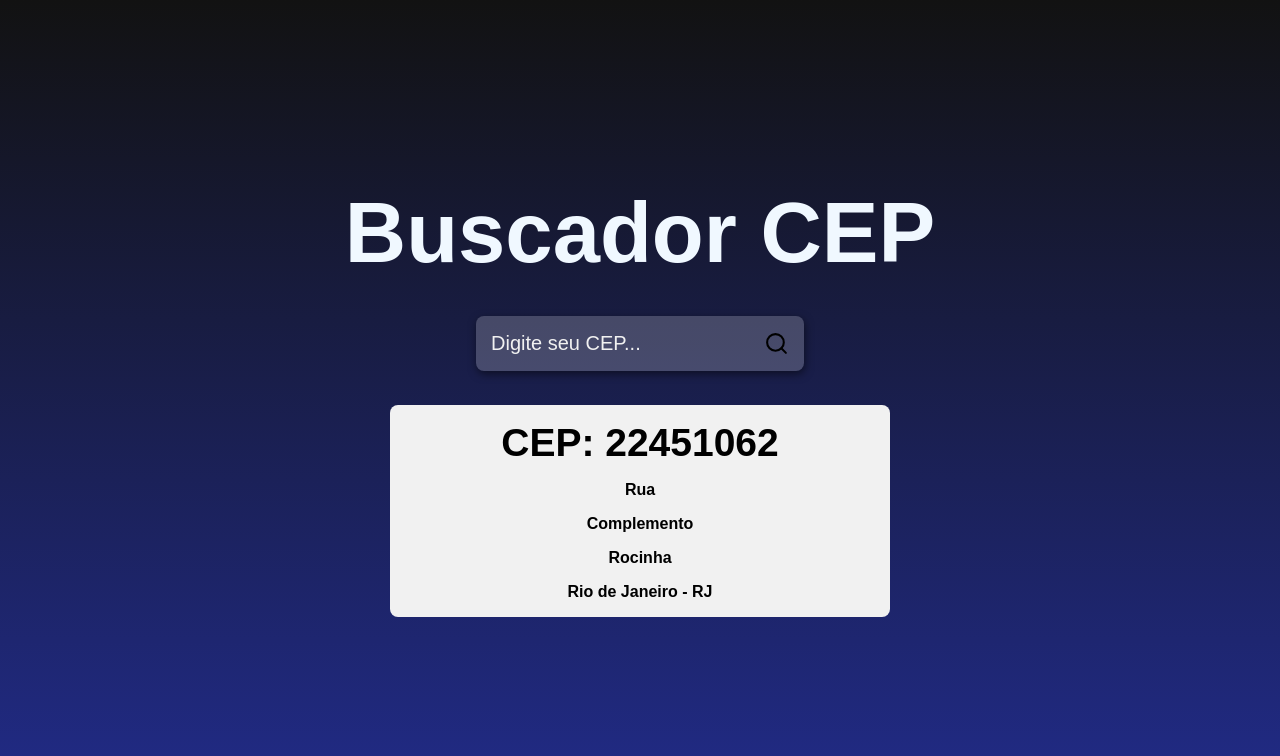
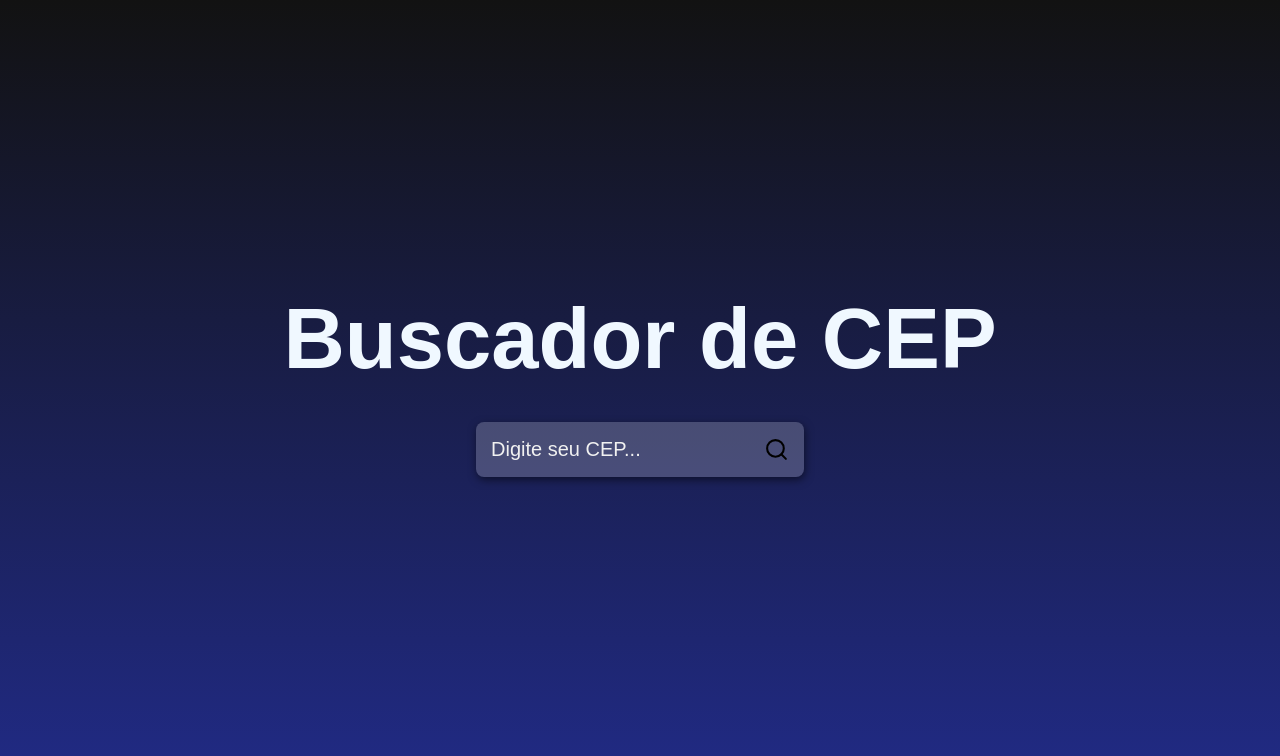
Before and after one commit to IataAnderson/Buscador-de-CEP-, a React (Vite) app: page / in a window 1280 px wide. Shown: the top 756 px of the page. Built offline with nearby package versions, Linux system fonts and the light colour scheme.

Commit message:
Passando propriedades de retorno no main

```diff
--- a/src/App.jsx
+++ b/src/App.jsx
@@ -1,17 +1,36 @@
 import { useState } from 'react'
 import {FiSearch} from 'react-icons/fi'
+import Api from './services/Api.jsx';
 import './styles.css';
 
 function App() {
   const [input, setInput] = useState('')
+  const [cep, setCep] = useState({});
 
-  function handleSearch() {
-    alert("Valor do input " + input)
+  async function handleSearch() {
+    //22451041/json/
+
+    if(input === ''){
+      alert("Preencha algum cep!")
+      return;
+    }
+    try{
+      const response = await Api.get(`${input}/json`);
+      setCep(response.data)
+      setInput("")
+
+    }catch{
+      alert("Ops erro ao buscar...")
+      setInput("")
+
+
+    }
+
   }
 
   return (
     <div className="container">
-      <h1 className='title'>Buscador CEP</h1>
+      <h1 className='title'>Buscador de CEP</h1>
 
       <div className='containerInput'>
         <input
@@ -24,14 +43,19 @@
            <FiSearch size={25} color="#000" />
          </button>
          </div>
-      <main className='main'>
-        <h2>CEP: 22451062</h2>
+         {/* Acessando a useStates e verificando se tem alguma propriedade dentro do objeto*/}
+         {/*length é o tamanho do objeto, se o objeto for maior que 0 é pq tem algo e o main aparece*/}
+        {Object.keys(cep).length > 0 && (
+          <main className='main'>
+          <h2>CEP: {cep.cep}</h2>
+          <span>Logradouro:{cep.logradouro}</span>
+          <span>Complemento: {cep.complemento}</span>
+          <span>Bairro:{cep.bairro}</span>
+          <span>Cidade:{cep.localidade} - {cep.uf}</span>
+        </main>
 
-        <span>Rua</span>
-        <span>Complemento</span>
-        <span>Rocinha</span>
-        <span>Rio de Janeiro - RJ</span>
-      </main>
+        )}
+
     </div>
   )
 }
```
